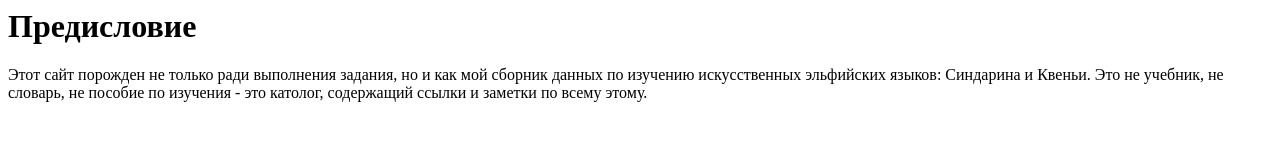
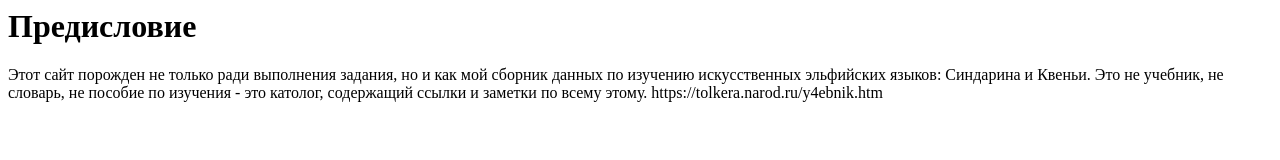
Before and after one commit to anomancod/My-Site-For-Learn-Sindarin-and-Quenya, a plain HTML site: page index.html in a window 1280 px wide. Drawn offline with Linux system fonts and the light colour scheme.

Commit message:
Update index.html

```diff
--- a/index.html
+++ b/index.html
@@ -2,5 +2,6 @@
     <body>
         <h1>Предисловие</h1>
         Этот сайт порожден не только ради выполнения задания, но и как мой сборник данных по изучению искусственных эльфийских языков: Синдарина и Квеньи. Это не учебник, не словарь, не пособие по изучения - это католог, содержащий ссылки и заметки по всему этому.
+        https://tolkera.narod.ru/y4ebnik.htm
     </body>
 </html>
```
